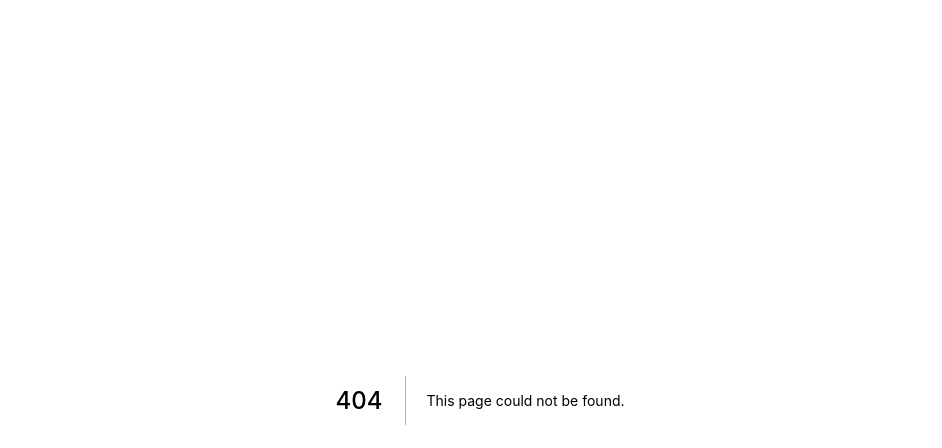
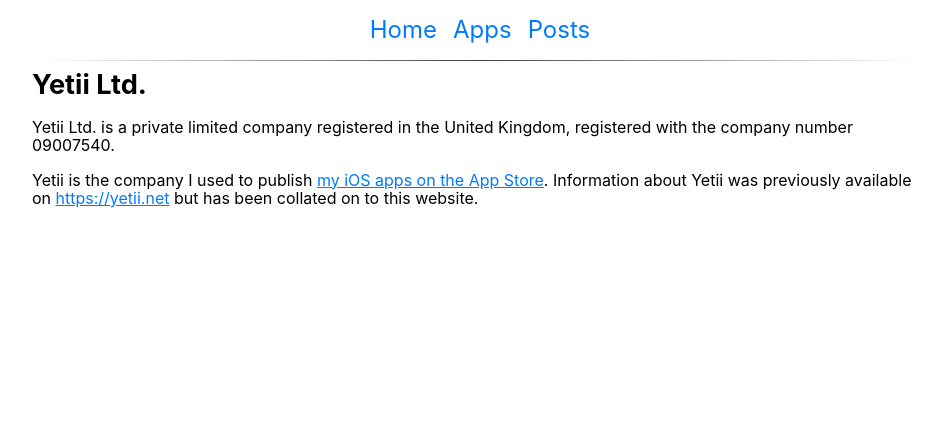
Before and after one commit to JosephDuffy/josephduffy.co.uk, a Next.js app: page /yetii in a window 1280 px wide. Before the commit this address had no page. Shown: the top 448 px of the page, without its empty margins (160-1102 px from the left). Built offline with nearby package versions, Linux system fonts and the light colour scheme.

Commit message:
Add page about Yetii

```diff
--- /dev/null
+++ b/pages/yetii.tsx
@@ -0,0 +1,23 @@
+import { NextPage } from "next"
+import Head from "next/head"
+import Page from "../layouts/main"
+import Link from "next/link"
+
+const YetiiPage: NextPage = () => {
+  return (
+    <Page>
+      <Head>
+        <title>Yetii Ltd. :: Joseph Duffy, iOS Developer</title>
+      </Head>
+      <h1>Yetii Ltd.</h1>
+      <p>
+        Yetii Ltd. is a private limited company registered in the United Kingdom, registered with the company number 09007540.
+      </p>
+      <p>
+        Yetii is the company I used to publish <Link href="/apps/"><a>my iOS apps on the App Store</a></Link>. Information about Yetii was previously available on <a href="https://yetii.net" rel="nofollow">https://yetii.net</a> but has been collated on to this website.
+      </p>
+    </Page>
+  )
+}
+
+export default YetiiPage
```
